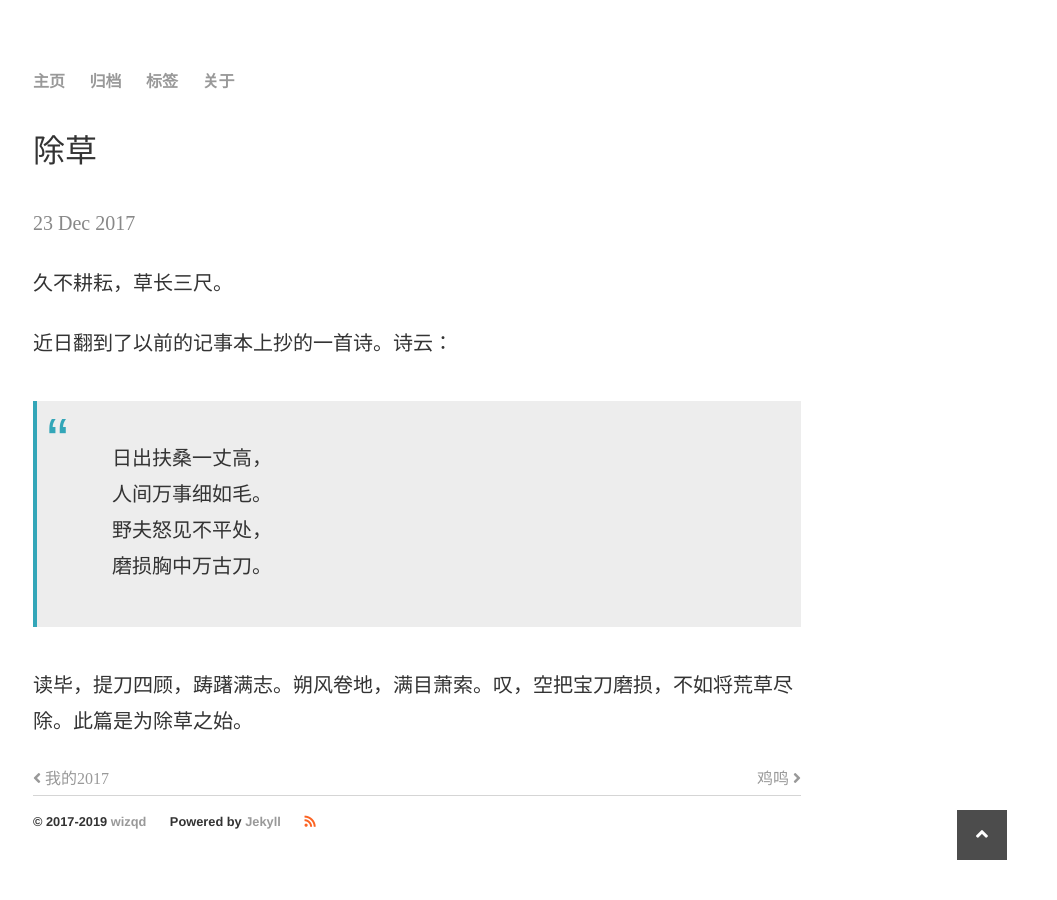
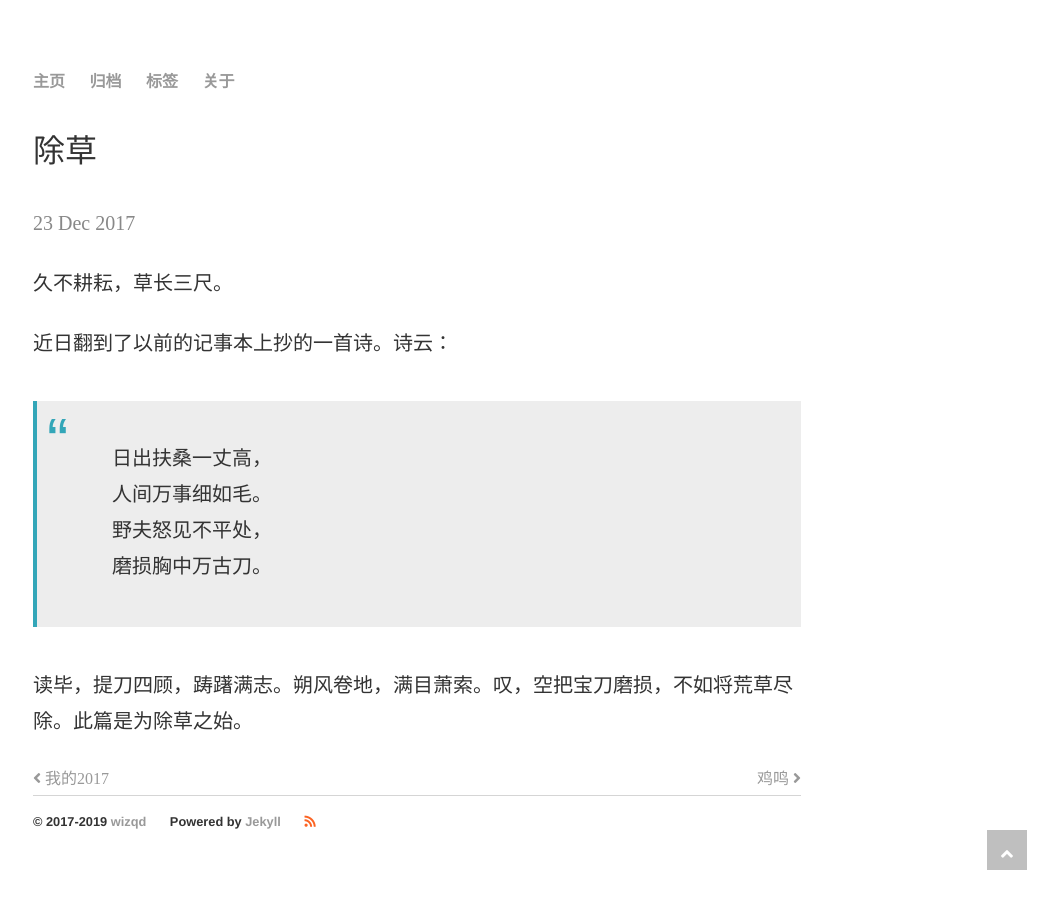
Before and after one commit to chqid/chqid.blog.io, a Jekyll site: the page built from _posts/2017-12-23-chucao.md, in a window 1280 px wide. Shown: the whole page, without its empty margins (223-1280 px from the left). Built offline with Jekyll 4.4.1, drawn with Linux system fonts in a browser that asks for light colours; nearby versions of some CDN libraries.

Commit message:
add return to top hover style

```diff
--- a/assets/css/main.css
+++ b/assets/css/main.css
@@ -172,11 +172,11 @@
 /*--------return-to-top-----------*/
 #return-to-top {
     position: fixed;
-    bottom: 40px;
-    right: 50px;
-    background: rgba(0, 0, 0, 0.7);
-    width: 50px;
-    height: 50px;
+    bottom: 30px;
+    right: 30px;
+    background: rgba(128,128,128,0.5);
+    width: 40px;
+    height: 40px;
 
     text-decoration: none;
     text-align: center;
@@ -184,3 +184,7 @@
     color: white;
     font-size: 19px;
 }
+
+#return-to-top:hover {
+    background: rgba(30, 30, 50, 0.5);
+}
```
